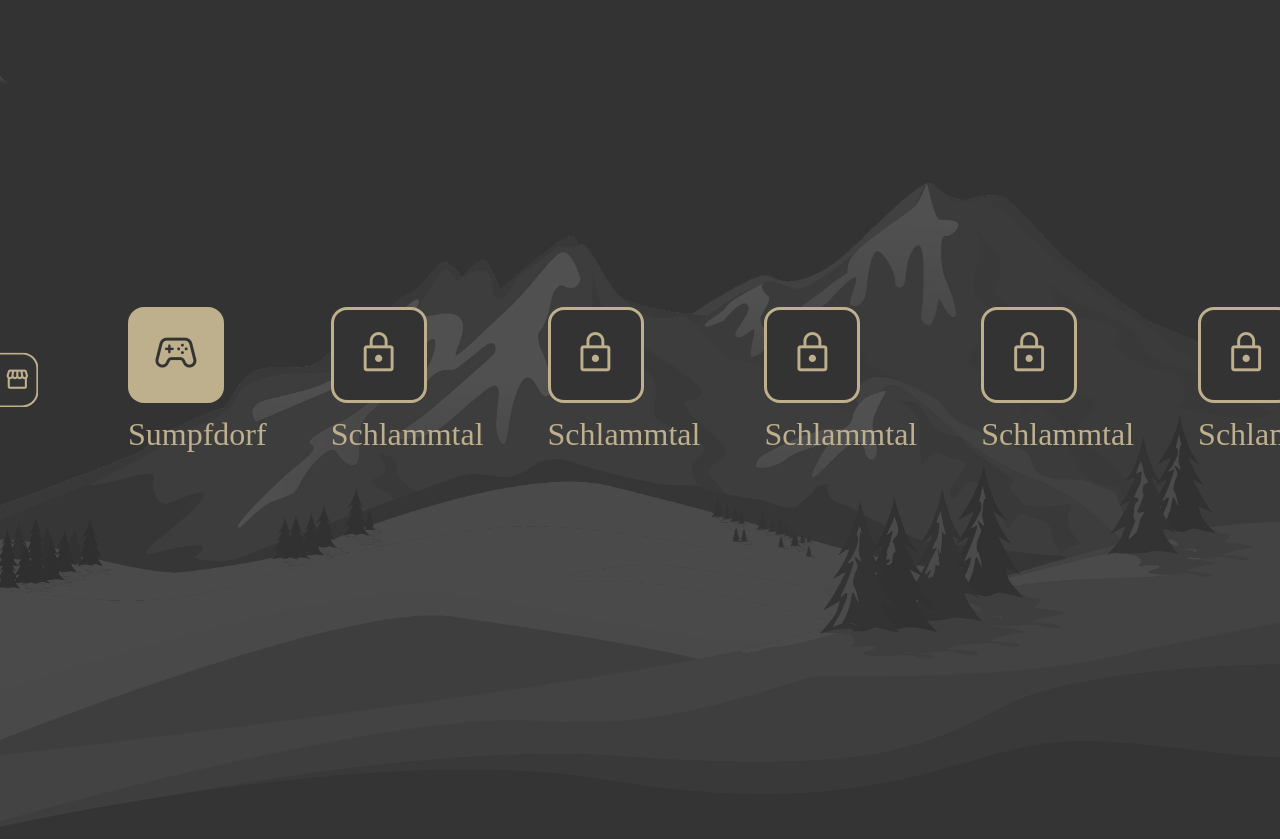
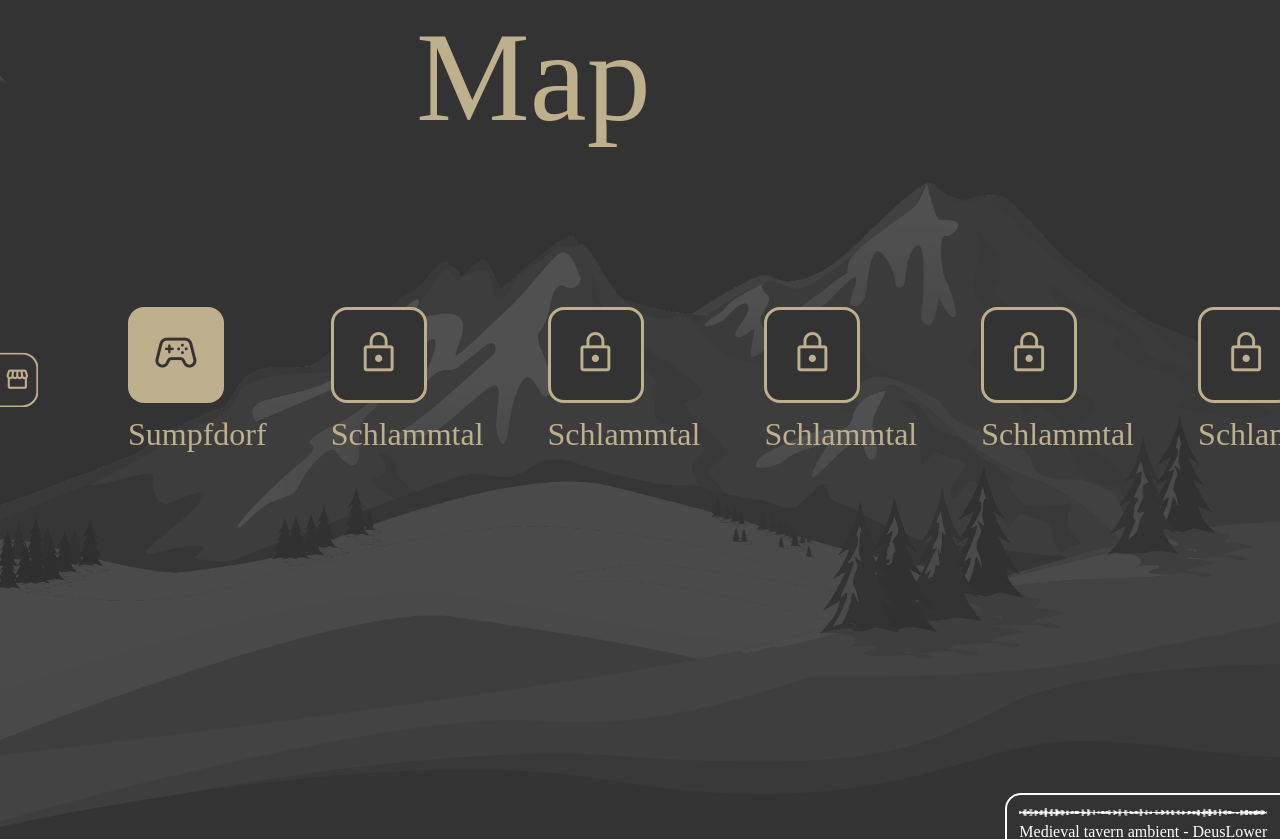
Before and after one commit to czett/oger-clash, a Flask app: template templates/index.html in a window 1280 px wide. Shown: the part 79-918 px from the top of the page. Run offline with Flask 3, Linux system fonts and the light colour scheme; the template is opened without the code that fills it, so the values that code supplies are empty; parts of the project's set-up code (start-up, migrations or seed data) failed here and were passed over; some libraries are stand-ins or nearby versions; some web fonts are replaced.

Commit message:
song credits br corner

```diff
--- a/static/style.css
+++ b/static/style.css
@@ -284,6 +284,31 @@
     background: var(--bg2);
 }
 
+.canvas .bottom-info{
+    height: 5vh;
+    position: absolute;
+    inset: auto 0% 0% auto;
+    padding: .5vw 1vw;
+    border-left: 2px solid white;
+    border-top: 2px solid white;
+    display: flex;
+    flex-direction: column;
+    justify-content: space-between;
+    /* padding: 1vh; */
+    box-sizing: border-box;
+    border-radius: 1rem 0 0 0;
+    background: var(--bg2);
+    z-index: 10;
+}
+
+.canvas .bottom-info img{
+    height: 70%;
+}
+
+.canvas .bottom-info *{
+    color: white;
+}
+
 .canvas .top-info div, .shop .offers .offer div, .cart .products .product div{
     display: flex;
     justify-content: start;
@@ -364,3 +389,8 @@
     overflow: hidden;
     opacity: 0.15;
 }
+
+.canvas .title-box{
+    top: 25%;
+    transform: translate(-50%, -100%);
+}
--- a/templates/index.html
+++ b/templates/index.html
@@ -56,9 +56,18 @@
         <button class="buy" onmousedown="buyCart()">Kaufen</button>
     </div>
     <div class="canvas">
+        <div class="title-box">
+            <div class="title">Oger Map</div>
+            <!-- <div class="subtitle">"Baue, kämpfe und herrsche in einem chaotischen Ogerreich!"</div> -->
+        </div>
+
         <div class="top-info">
             <div class="nick">{{data["nick"]}}</div>
             <div class="diamonds"><span class="diacount">{{data["diamonds"]}}</span> <span class="material-symbols-rounded">diamond</span></div>
+        </div>
+        <div class="bottom-info">
+            <img src="{{url_for('static', filename='gameplay/assets/gif/music.gif')}}" alt="">
+            <div class="song-name">Medieval tavern ambient - DeusLower</div>
         </div>
 
         <img src="{{url_for('static', filename='gameplay/assets/img/map_bw.png')}}" class="map-bg">
```
Also changed, not shown: static/gameplay/assets/gif/music.gif (added).
